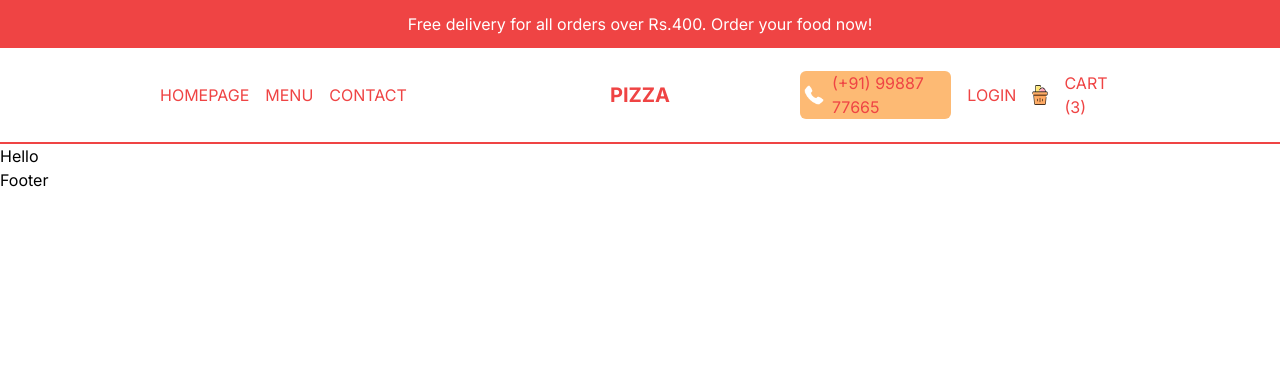
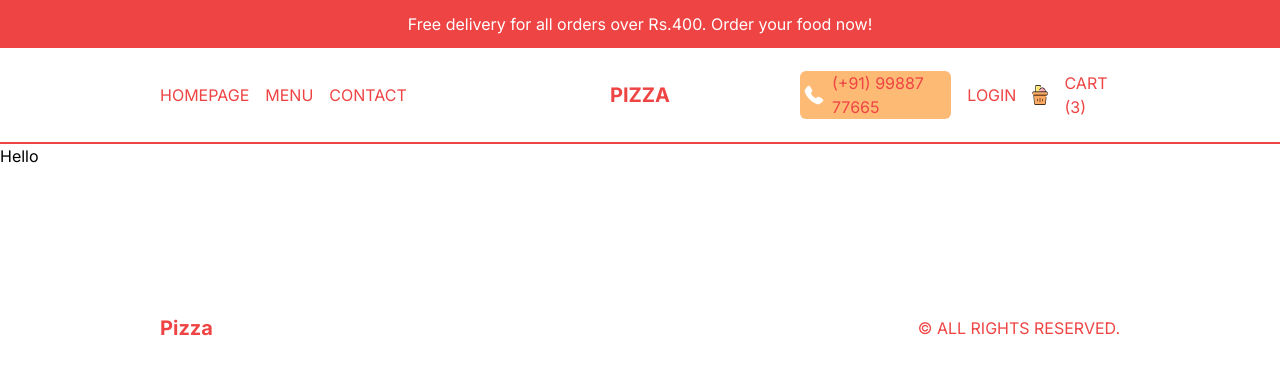
Before and after one commit to div-vik/pizza, a Next.js app: page / in a window 1280 px wide. Shown: the top 374 px of the page. Built offline with nearby package versions, Linux system fonts and the light colour scheme.

Commit message:
footer completed

```diff
--- a/src/components/Footer.tsx
+++ b/src/components/Footer.tsx
@@ -1,7 +1,15 @@
+import Link from "next/link";
 import React from "react";
 
 const Footer = () => {
-  return <div>Footer</div>;
+  return (
+    <div className="h-12 md:h-24 p-4 lg:p-20 xl:p-40 text-red-500 flex items-center justify-between">
+      <Link href="/" className="font-bold text-xl">
+        Pizza
+      </Link>
+      <p>© ALL RIGHTS RESERVED.</p>
+    </div>
+  );
 };
 
 export default Footer;
```
